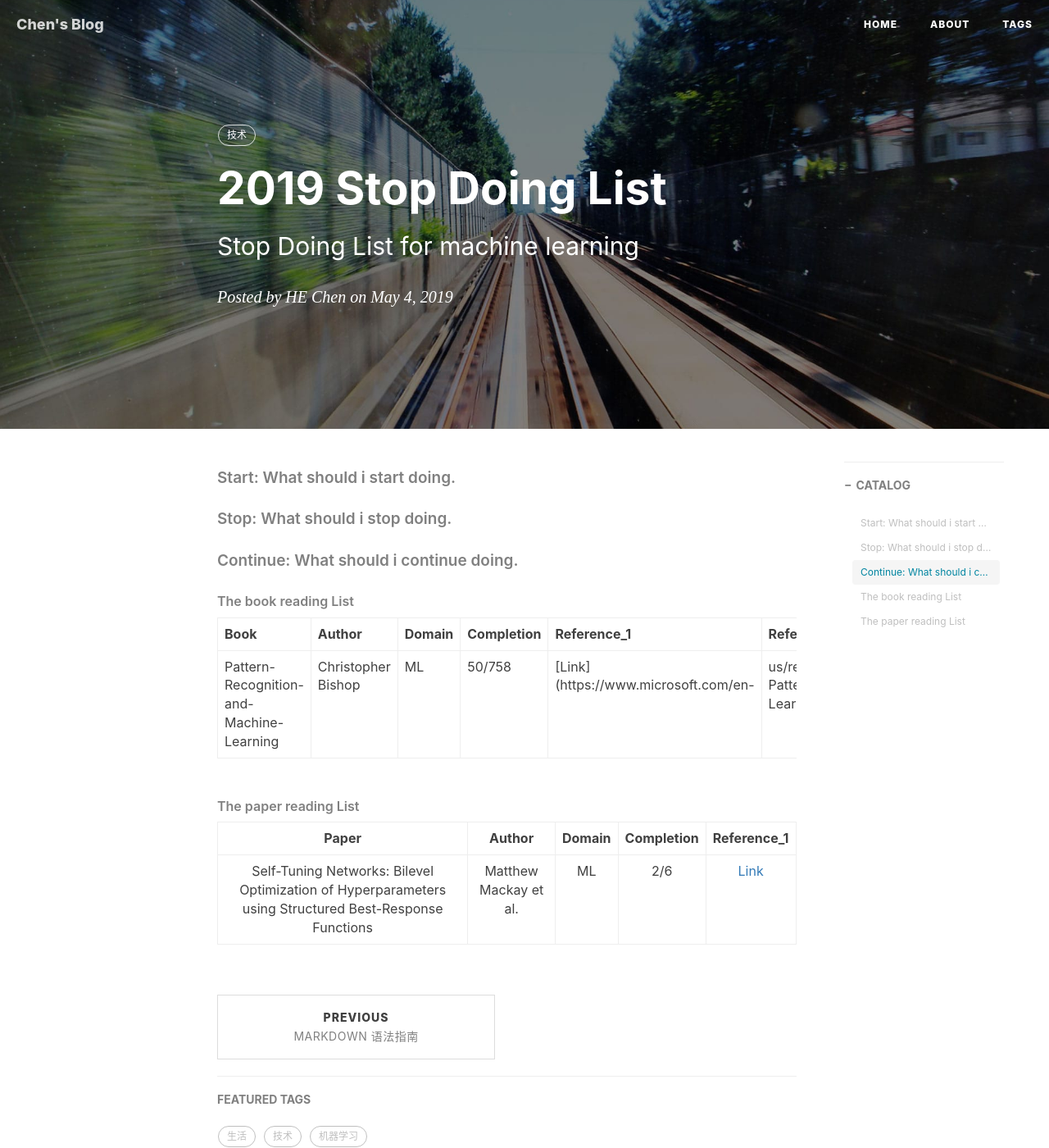
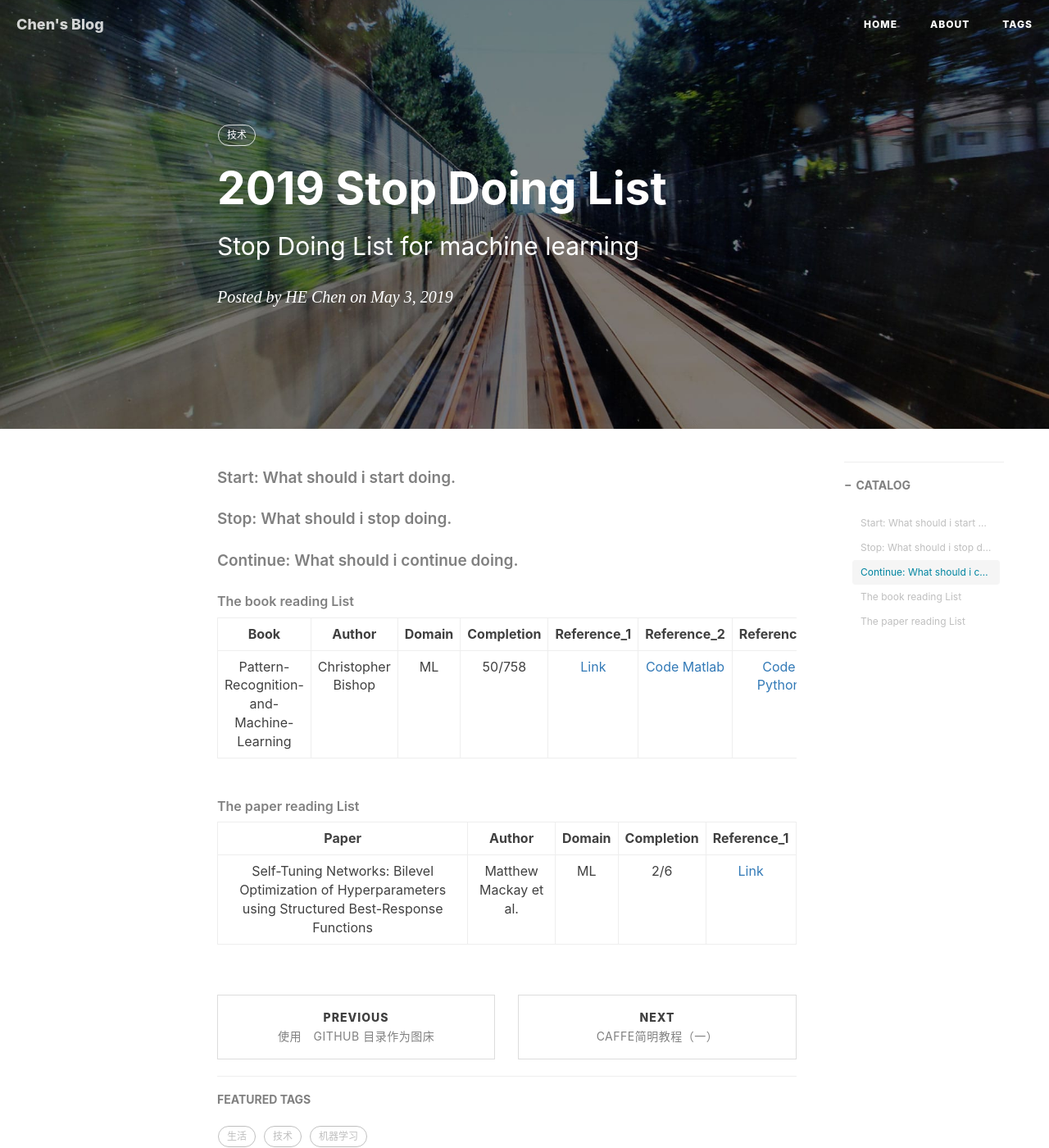
Before and after one commit to he-chen-95/he-chen-95.github.io, a Jekyll site: the page built from _posts/2019-05-03-Stop_doing_list.md, in a window 1280 px wide and 1400 px high. Shown: the whole window at 82% size. Built offline with Jekyll 4.4.1, drawn with Linux system fonts in a browser that asks for light colours; nearby versions of some CDN libraries; comment, search, counter and statistics services are not loaded.

Commit message:
Update 2019-05-03-Stop_doing_list.md

```diff
--- a/_posts/2019-05-03-Stop_doing_list.md
+++ b/_posts/2019-05-03-Stop_doing_list.md
@@ -19,9 +19,9 @@ tags:
 
 ###### The book reading List
 
-|Book|Author|Domain|Completion|Reference_1| Reference_2|Reference_2|
-|---|---|---|---|---|---|---|
-|Pattern-Recognition-and-Machine-Learning|Christopher Bishop|ML|50/758|[Link](https://www.microsoft.com/en-|us/research/uploads/prod/2006/01/Bishop-Pattern-Recognition-and-Machine-Learning-2006.pdf)|[Code Matlab](http://prml.github.io/)|[Code Python](https://github.com/ctgk/PRML)|
+|Book|Author|Domain|Completion|Reference_1|Reference_2|Reference_3|
+|:---:|:---:|:---:|:---:|:---:|:---:|:---:|
+|Pattern-Recognition-and-Machine-Learning|Christopher Bishop|ML|50/758|[Link](https://www.microsoft.com/en-us/research/uploads/prod/2006/01/Bishop-Pattern-Recognition-and-Machine-Learning-2006.pdf)|[Code Matlab](http://prml.github.io/)|[Code Python](https://github.com/ctgk/PRML)|
 
 ###### The paper reading List
 
```
Also changed, not shown: other parts of _posts/2019-05-03-Stop_doing_list.md (+1 -1 lines).
